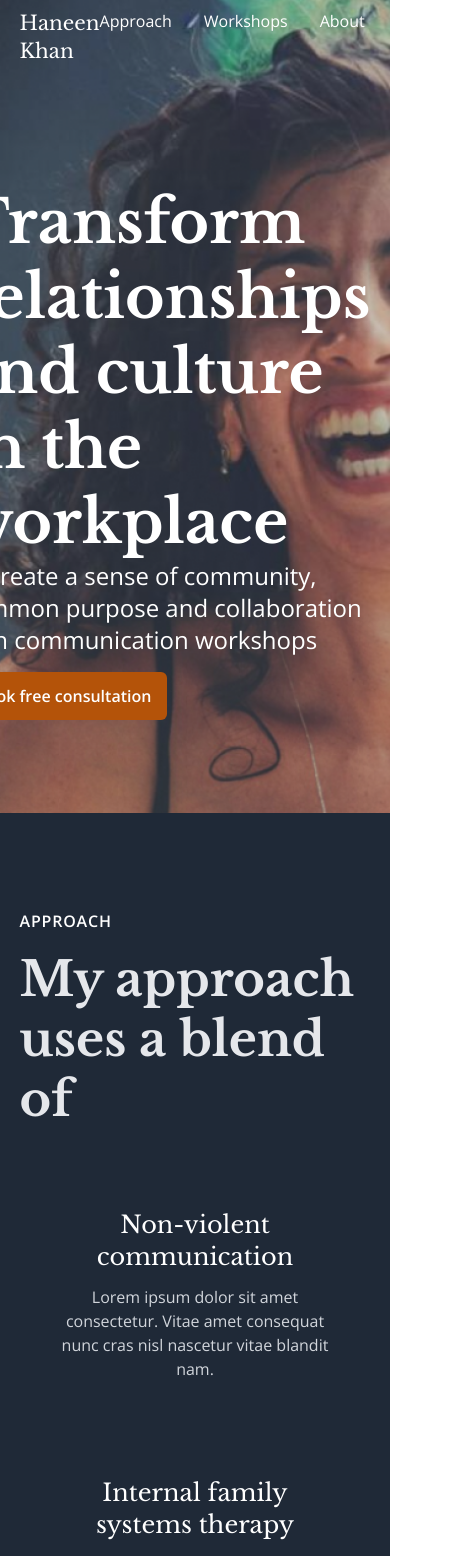
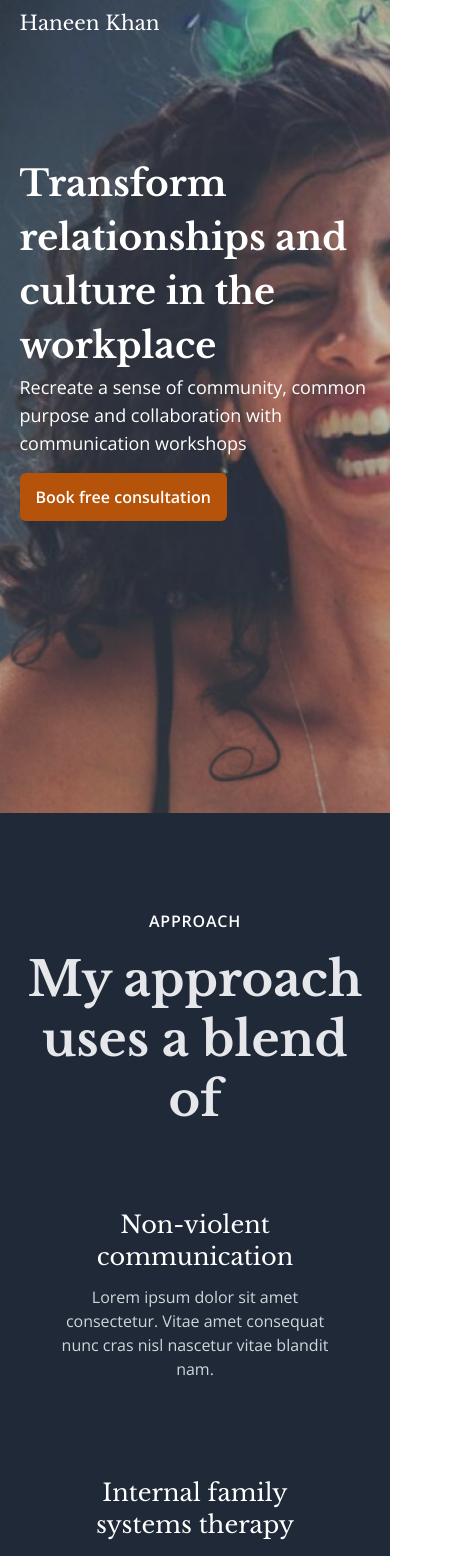
Before and after one commit to alizehkhan/communication-trainer, a React (Vite) app: page / in a window 390 px wide. Shown: the part 31-1587 px from the top of the page, 457 px wide, since content can reach past the window. Built offline with nearby package versions, Linux system fonts and the light colour scheme.

Commit message:
feat: footer

```diff
--- /dev/null
+++ b/src/ components/Footer.tsx
@@ -0,0 +1,14 @@
+import { Link } from 'react-router-dom';
+
+const Footer = () => {
+  return (
+    <p className="text-sm py-6 text-center text-gray-600">
+      Website by {''}
+      <Link to="https://alizehkhan.com" target="_blank" className="underline">
+        Alizeh
+      </Link>
+    </p>
+  );
+};
+
+export default Footer;
--- a/src/ components/Navigation.tsx
+++ b/src/ components/Navigation.tsx
@@ -8,7 +8,7 @@ const Navigation = () => {
         <a href="" className="font-serif text-xl">
           Haneen Khan
         </a>
-        <ul className="flex gap-8">
+        <ul className="gap-8 hidden md:flex">
           {LINKS.map((link, index) => (
             <li key={index}>
               <NavLink to={link.to}>{link.name}</NavLink>
--- a/src/App.tsx
+++ b/src/App.tsx
@@ -7,6 +7,7 @@ import Quote from './sections/Quote';
 import Workshops from './sections/Workshops';
 import Contact from './sections/Contact';
 import Testimonial from './sections/Testimonial';
+import Footer from './ components/Footer';
 
 function App() {
   return (
@@ -18,6 +19,7 @@ function App() {
       <About />
       <Testimonial />
       <Contact />
+      <Footer />
     </BrowserRouter>
   );
 }
--- a/src/index.css
+++ b/src/index.css
@@ -33,7 +33,8 @@ button {
 h1,
 h2,
 h3,
-h4 {
+h4,
+p {
   overflow-wrap: break-word;
 }
 
--- a/src/sections/Approach.tsx
+++ b/src/sections/Approach.tsx
@@ -1,6 +1,6 @@
 const Approach = () => {
   return (
-    <div className="bg-gray-800 text-white py-24">
+    <div className="bg-gray-800 text-white py-24 text-center">
       <h2 className="uppercase text-white container tracking-wider font-bold mb-4">
         Approach
       </h2>
--- a/src/sections/Contact.tsx
+++ b/src/sections/Contact.tsx
@@ -12,6 +12,9 @@ const Contact = () => {
         gravida molestie pretium blandit est eu. Condimentum vitae venenatis
         turpis semper. Id leo fermentum est enim.
       </p>
+      <button className="bg-amber-700 text-white py-3 px-4 mt-4 rounded-md font-bold hover:bg-amber-800">
+        Book a call
+      </button>
     </div>
   );
 };
--- a/src/sections/Hero.tsx
+++ b/src/sections/Hero.tsx
@@ -6,14 +6,14 @@ const Hero = () => {
       <Navigation />
       <div className="container mx-auto flex justify-end mt-20">
         <div>
-          <h1 className="text-white text-6xl font-bold max-w-[500px] font-serif leading-tight">
+          <h1 className="text-white md:text-6xl text-4xl font-bold max-w-[500px] font-serif md:leading-tight leading-normal">
             Transform relationships and culture in the workplace
           </h1>
-          <p className="text-white max-w-[440px] text-2xl">
+          <p className="text-white max-w-[440px] md:text-2xl text-lg">
             Recreate a sense of community, common purpose and collaboration with
             communication workshops
           </p>
-          <button className="bg-amber-700 text-white py-3 px-4 mt-4 rounded-md font-bold">
+          <button className="bg-amber-700 text-white py-3 px-4 mt-4 rounded-md font-bold hover:bg-amber-800">
             Book free consultation
           </button>
         </div>
--- a/src/sections/Quote.tsx
+++ b/src/sections/Quote.tsx
@@ -1,6 +1,6 @@
 const Quote = () => {
   return (
-    <div className="bg-gray-100 py-24 font-serif text-6xl text-center leading-tight text-gray-700">
+    <div className="bg-gray-100 py-24 font-serif md:text-6xl text-4xl text-center leading-tight text-gray-700">
       <p className="container mx-auto">
         Stay connected, motivated and create{' '}
         <span className="italic text-amber-700">psychological safety</span> for
--- a/src/sections/Testimonial.tsx
+++ b/src/sections/Testimonial.tsx
@@ -1,11 +1,11 @@
 const Testimonial = () => {
   return (
     <div className="bg-gray-100 py-24 text-gray-500">
-      <div className="container">
+      <div className="max-w-xl mx-auto p-6">
         <p className="text-xl font-bold mb-4">
           Nonviolent communication workshop
         </p>
-        <p className="max-w-lg font-serif">
+        <p className="font-serif">
           Lorem ipsum dolor sit amet consectetur. Libero iaculis at dignissim
           gravida molestie pretium blandit est eu. Condimentum vitae venenatis
           turpis semper. Id leo fermentum est enim. Elit cras accumsan at id
--- a/src/sections/Workshops.tsx
+++ b/src/sections/Workshops.tsx
@@ -2,7 +2,7 @@ import { col1, col2, col3 } from '../content/workshops';
 
 const Workshops = () => {
   return (
-    <div className="container my-24 text-gray-700">
+    <div className="container my-24 text-gray-700 text-center">
       <h2 className="uppercase text-gray-700 tracking-wider font-bold mb-4">
         Workshops
       </h2>
```
